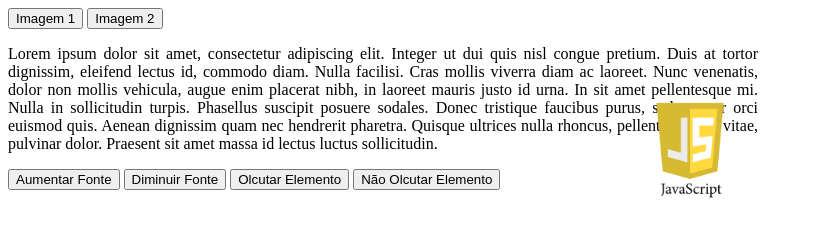
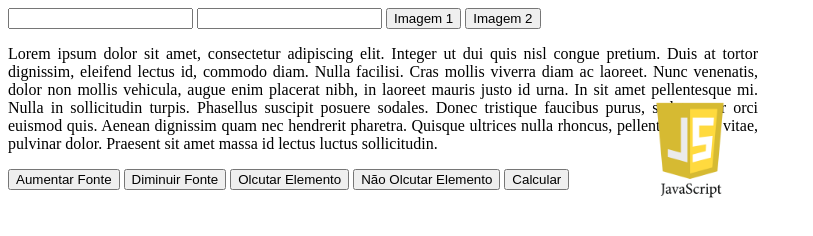
Before and after one commit to jefersonrl/introducao-ao-javascript, a plain HTML site: page index.html in a window 1280 px wide. Shown: the whole page, without its empty margins (0-813 px from the left). Drawn offline with Linux system fonts and the light colour scheme.

```diff
--- a/index.html
+++ b/index.html
@@ -6,7 +6,9 @@
 		<link rel="stylesheet" type="text/css" href="css/style.css">
 	</head>
 	<body>
-		<button id="botao_imagem" onclick="trocaImagem()">Imagem 1</button>
+		<input type="text" id="num1" name="num1">
+		<input type="text" id="num2" name="num2">
+ 		<button id="botao_imagem" onclick="trocaImagem()">Imagem 1</button>
 		<button id="botao_imagem" onclick="imagemTroca()">Imagem 2</button>
 		<img id="myImage" src="img/js-logo-badge-512.png">
 		<p id="demo">Lorem ipsum dolor sit amet, consectetur adipiscing elit. Integer ut dui quis nisl congue pretium. Duis at tortor dignissim, eleifend lectus id, commodo diam. Nulla facilisi. Cras mollis viverra diam ac laoreet. Nunc venenatis, dolor non mollis vehicula, augue enim placerat nibh, in laoreet mauris justo id urna. In sit amet pellentesque mi. Nulla in sollicitudin turpis. Phasellus suscipit posuere sodales. Donec tristique faucibus purus, sed tempor orci euismod quis. Aenean dignissim quam nec hendrerit pharetra. Quisque ultrices nulla rhoncus, pellentesque mi vitae, pulvinar dolor. Praesent sit amet massa id lectus luctus sollicitudin.</p>
@@ -14,5 +16,6 @@
 		<button id="botao_imagem" onclick="trocaFonteMenor()">Diminuir Fonte</button>
 		<button id="botao_imagem" onclick="olcutarElemento()">Olcutar Elemento</button>
 		<button id="botao_imagem" onclick="naoOlcutarElemento()">Não Olcutar Elemento</button>
+		<button id="botao_imagem" onclick="calcular()">Calcular</button>
 	</body>
 </html>
--- a/js/funcoes.js
+++ b/js/funcoes.js
@@ -20,3 +20,6 @@ function olcutarElemento(){
 function naoOlcutarElemento(){
 	document.getElementById("demo").style.display="block";
 }
+function calcular(){
+	document.getElementById("demo").innerHTML = parseFloat(document.getElementById("num1").value) + parseFloat(document.getElementById("num2").value);
+}
```
